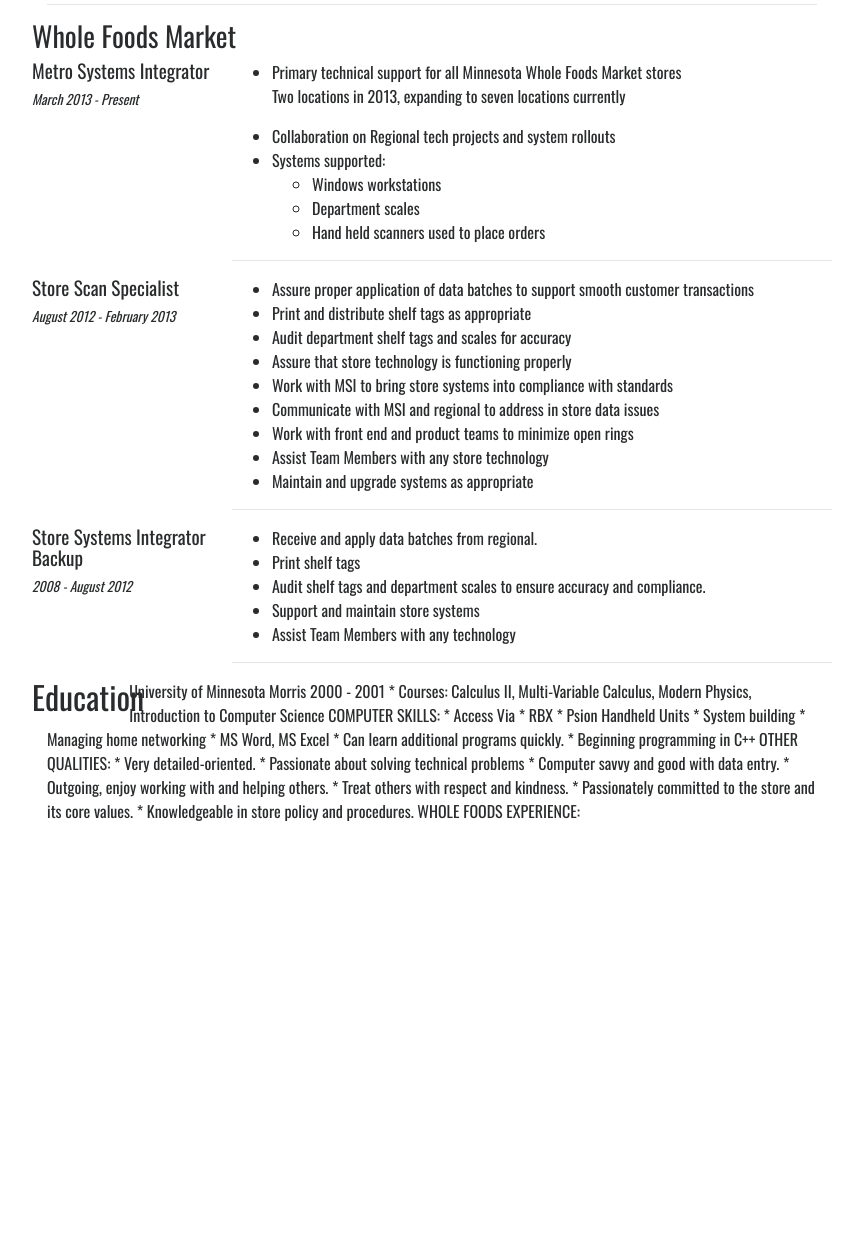
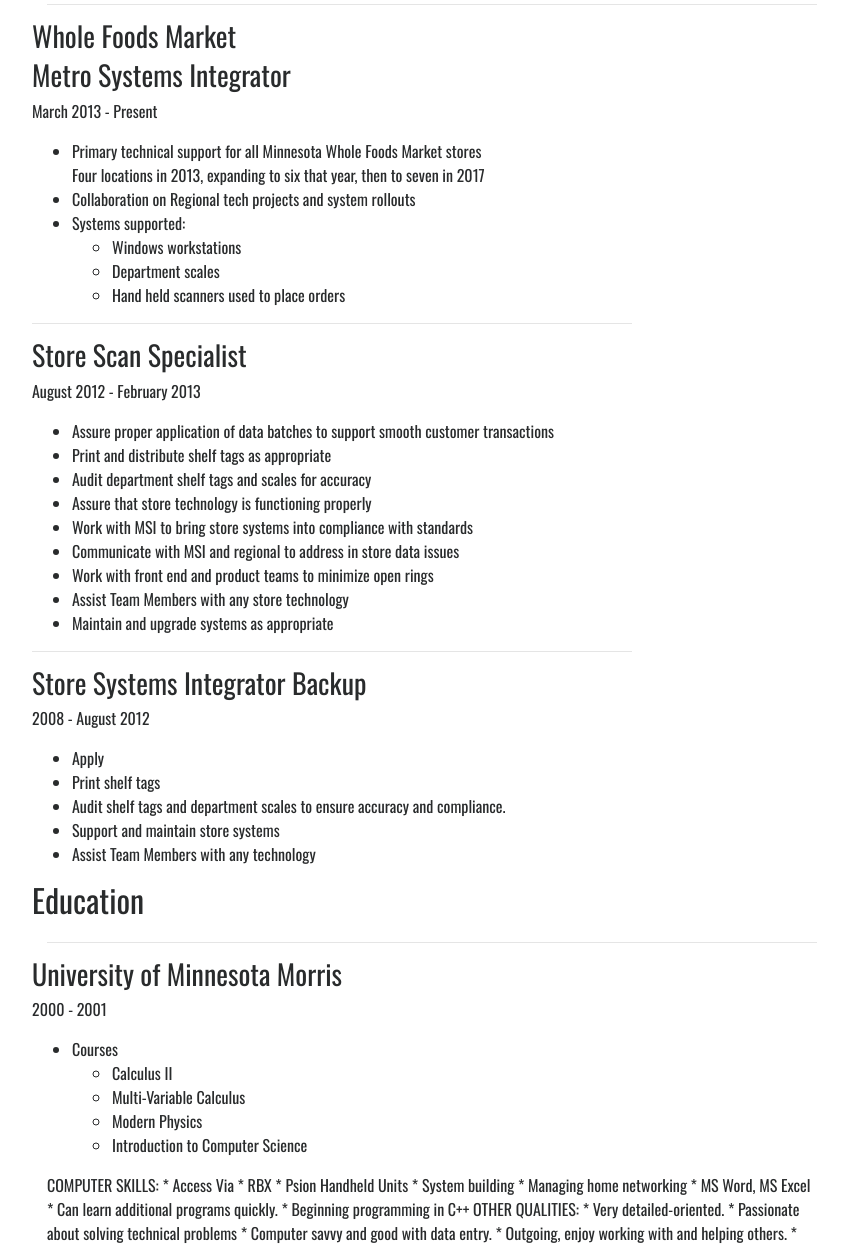
Before and after one commit to bozeman42/bozeman42.github.io, a plain HTML site: page index.html in a window 1280 px wide. Shown: the part 200-1445 px from the top of the page, without its empty margins (208-1056 px from the left). Before the commit the page ends 1023 px from the top, so only its background shows below. Drawn offline with nearby package versions, Linux system fonts and the light colour scheme; a web font is replaced by a local one.

Commit message:
Update index.html
Additional markup, editing job descriptions

```diff
--- a/index.html
+++ b/index.html
@@ -3,7 +3,7 @@
 <head>
     <title>Aaron Kvarnlov-Leverty</title>
     <link rel="stylesheet" href="https://cdnjs.cloudflare.com/ajax/libs/twitter-bootstrap/4.0.0-alpha.6/css/bootstrap.min.css">
-    <link href="https://fonts.googleapis.com/css?family=Oswald" rel="stylesheet">
+    <link href="https://fonts.googleapis.com/css?family=Lato|Muli|Oswald" rel="stylesheet">
     <link rel="stylesheet" href="style.css">
 
 </head>
@@ -28,18 +28,18 @@
                 </div>
             </div>
             <hr>
-            <div class="row company-title">
+            <div class="row institution-title">
                 <h3>Whole Foods Market</h3>
             </div>
             <div class="row">
-                <div class="position-title">
+                <div class="section-item">
                     <h3>Metro Systems Integrator</h3>
                     <p>March 2013 - Present</p>
                 </div>
                 <div class="sub-content">
                     <ul>
-                        <li>Primary technical support for all Minnesota Whole Foods Market stores</li>
-                            <p>Two locations in 2013, expanding to seven locations currently</p>
+                        <li>Primary technical support for all Minnesota Whole Foods Market stores<br>
+                            Four locations in 2013, expanding to six that year, then to seven in 2017</li>
                         <li>Collaboration on Regional tech projects and system rollouts</li>
                         <li>Systems supported:</li>
                         <ul>
@@ -52,7 +52,7 @@
                 </div>
             </div>
             <div class="row">
-            <div class="position-title">
+            <div class="section-item">
                 <h3>Store Scan Specialist</h3>
                 <p>August 2012 - February 2013</p>
             </div>
@@ -73,28 +73,45 @@
                 </div>
             </div>
             <div class="row">
-                <div class="position-title">
+                <div class="section-item">
                     <h3>Store Systems Integrator Backup</h3>
                     <p>2008 - August 2012</p>
                 </div>
                 <div class="sub-content">
                     <ul>
-                        <li>Receive and apply data batches from regional.</li>
+                        <li>Apply</li>
                         <li>Print shelf tags</li>
                         <li>Audit shelf tags and department scales to ensure accuracy and compliance.</li>
                         <li>Support and maintain store systems</li>
                         <li>Assist Team Members with any technology</li>
                     </ul>
-                    <hr>
+
                 </div>
             </div>
-            <div class="row section-title">
-                <h2>Education</h2>
+            <div class="row">
+                <div class="section-title">
+                    <h2>Education</h2>
+                </div>
+            </div>
+            <hr>
+            <div class="row">
+                <div class="section-item">
+                    <h3>University of Minnesota Morris</h3>
+                    <p>2000 - 2001</p>
+                </div>
+                <div class="sub-content">
+                    <ul>
+                        <li>Courses</li>
+                        <ul>
+                            <li>Calculus II</li>
+                            <li>Multi-Variable Calculus</li>
+                            <li>Modern Physics</li>
+                            <li>Introduction to Computer Science</li>
+                        </ul>
+                    </ul>
+                </div>
             </div>
 
- University of Minnesota Morris 2000 - 2001
-* Courses: Calculus II, Multi-Variable Calculus, Modern Physics,
-Introduction to Computer Science
 COMPUTER SKILLS: * Access Via
 * RBX
 * Psion Handheld Units
```
